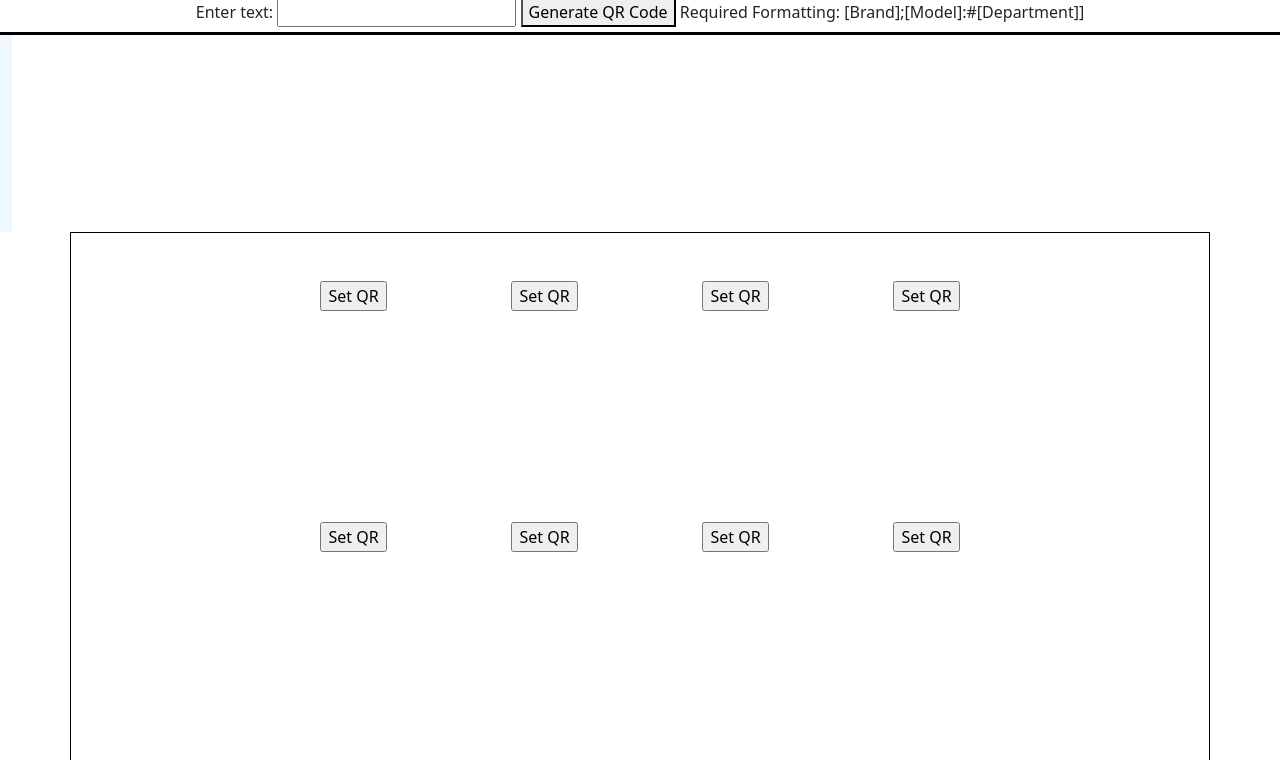
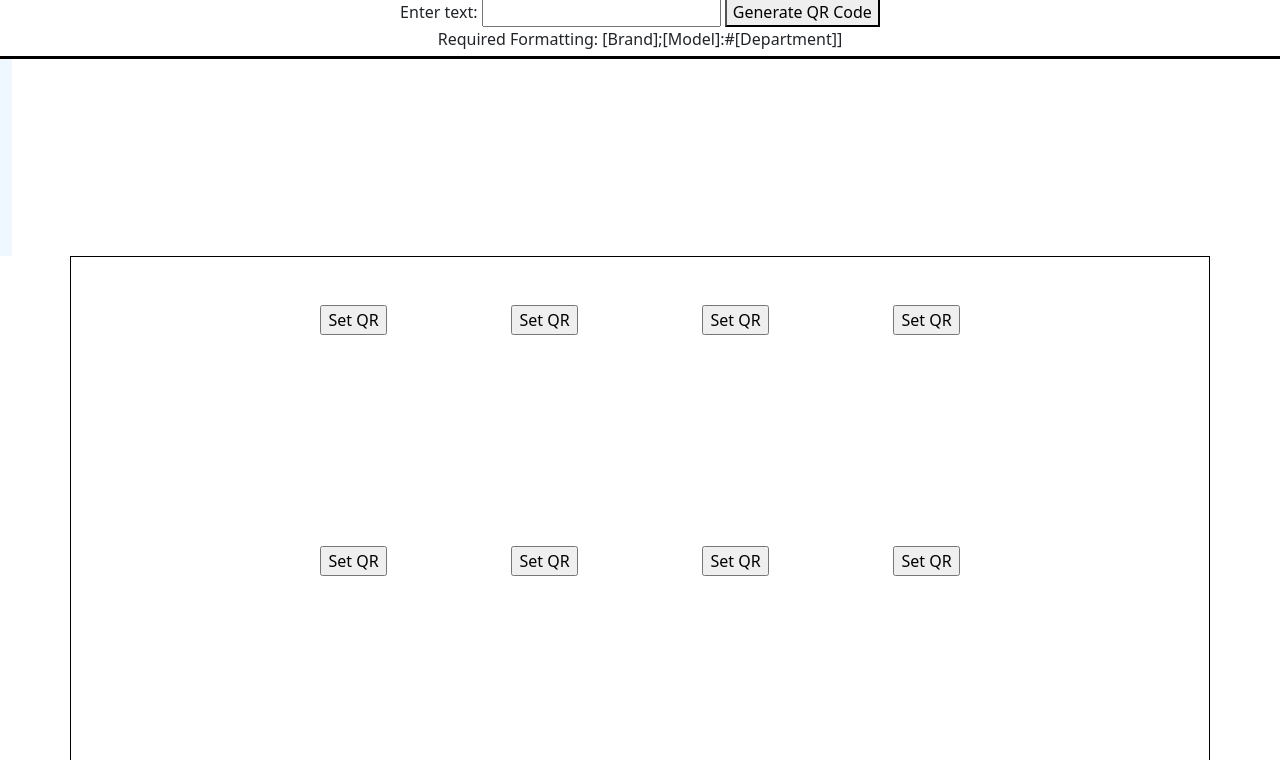
Before and after one commit to CharleeBrown/QRFree, a website: page public/index.html in a window 1280 px wide. Shown: the part 67-827 px from the top of the page. Drawn offline with nearby package versions, Linux system fonts and the light colour scheme.

Commit message:
fixing css

```diff
--- a/public/index.html
+++ b/public/index.html
@@ -23,8 +23,14 @@
                 <label for="qr-text">Enter text:</label>
                 <input type="text" id="qr-text">
                 <button onclick="generateQRCode()">Generate QR Code</button>
+
+            </div>
+        </div>
+        <div class="row justify-content-center">
+            <div class="col-md-6 d-flex justify-content-center">
                 <label>Required Formatting: [Brand];[Model]:#[Department]]</label>
             </div>
+        </div>
         </div>
 
         <div id="mainHeader">
```
